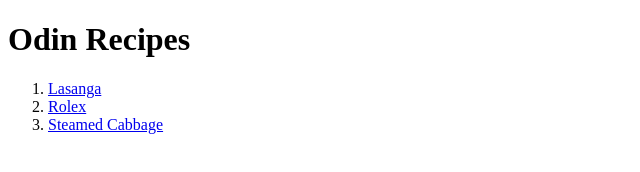
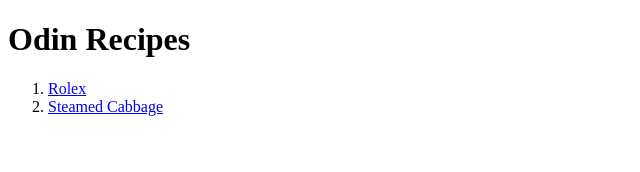
Before and after one commit to Emmanuel-Ayeta-Waneloba/odin-recipes, a plain HTML site: page index.html in a window 1280 px wide. Shown: the whole page, without its empty margins (0-640 px from the left). Drawn offline with Linux system fonts and the light colour scheme.

Commit message:
Removed lasagna
We dont have a page for lasagna

```diff
--- a/index.html
+++ b/index.html
@@ -7,7 +7,6 @@
     <body>
         <h1>Odin Recipes</h1>
         <ol>
-            <li><a href="lasanga.html">Lasanga</a></li>
             <li><a href="rolex.html">Rolex</a></li>
             <li><a href="steam_cab.html">Steamed Cabbage</a></li>
         </ol>
```
